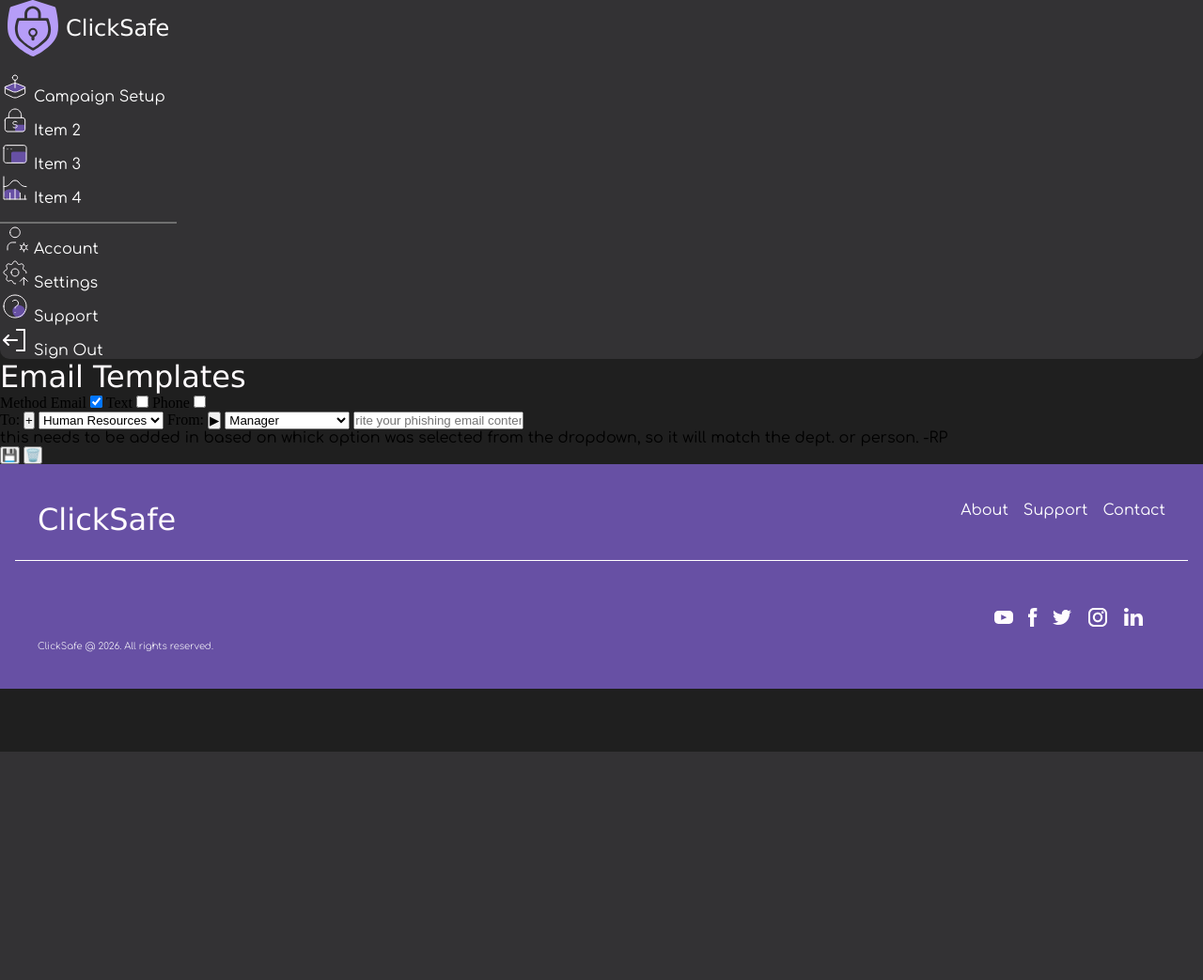
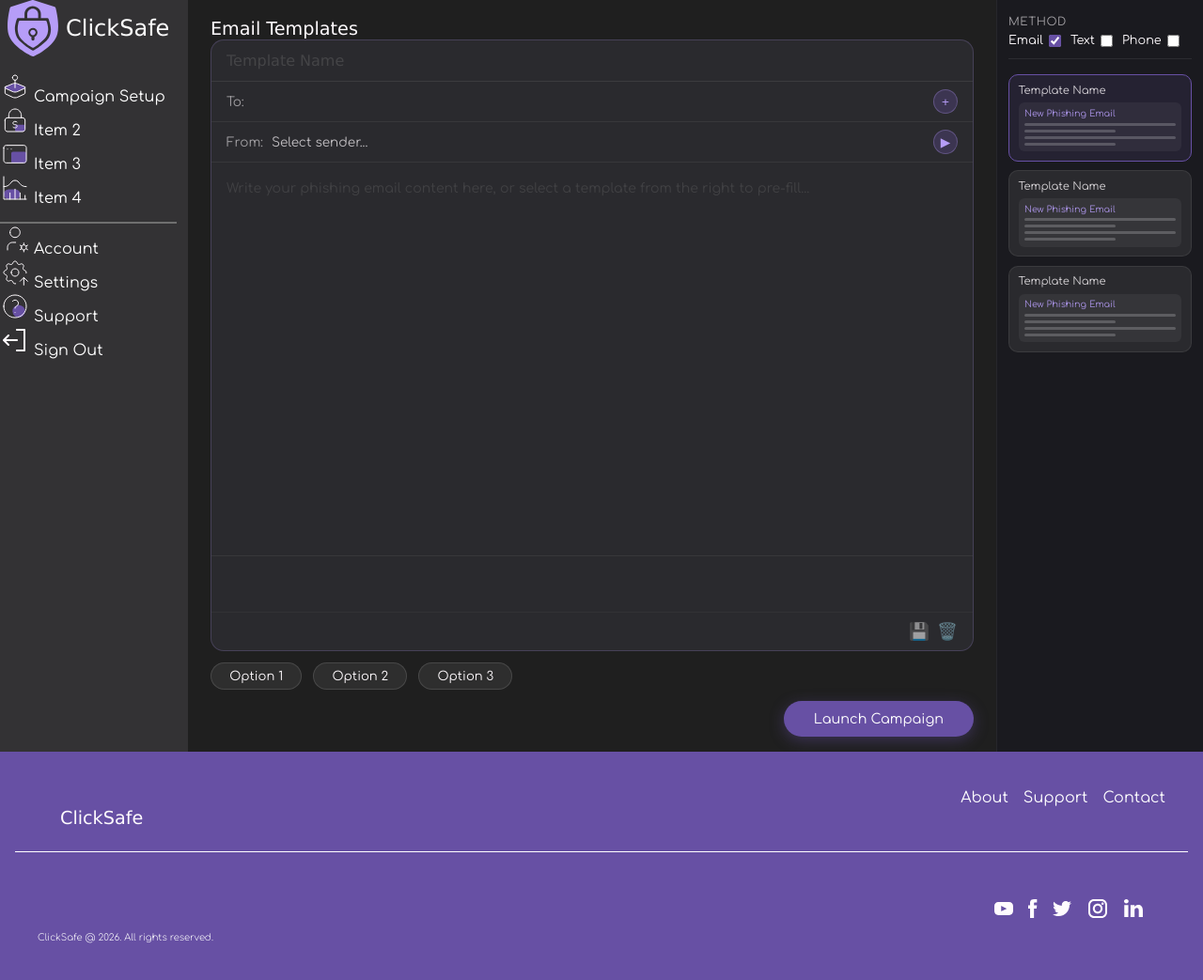
Before and after one commit to EuanFitz/capstone, a Node server app: page /emailTemplate in a window 1280 px wide. Shown: the whole page at 94% size. Before the commit the page ends 800 px from the top, so only its background shows below. Run offline with Node 20, Linux system fonts and the light colour scheme; the visitor is signed in with stand-in values (Sample User, id 1); some libraries are stand-ins or nearby versions.

Commit message:
Template Page - mostly done
functional. but doesn't match the wireframe for css yet. will work on this. -RP

```diff
--- a/public/css/emailTemplate.css
+++ b/public/css/emailTemplate.css
@@ -0,0 +1,380 @@
+body { margin: 0; overflow: hidden; }
+
+main {
+    display: grid;
+    grid-template-columns: 200px 1fr 220px;
+    grid-template-rows: auto 1fr auto auto;
+    height: 100vh;
+    overflow: hidden;
+    gap: 0;
+}
+
+/* Nav */
+nav {
+    grid-column: 1/2;
+    grid-row: 1/5;
+    height: 100vh;
+    overflow-y: auto;
+    border-radius: 0;
+}
+
+/* Title */
+h1 {
+    grid-column: 2/3;
+    grid-row: 1/2;
+    padding: 1.2rem 1.5rem 0;
+    font-size: 1.2rem;
+    color: var(--PrimaryOffWhite);
+    flex-shrink: 0;
+}
+
+/* Right sidebar: method + mini templates */
+.sideTemplates {
+    grid-column: 3/4;
+    grid-row: 1/5;
+    background: #1a1a1f;
+    border-left: 1px solid rgba(255,255,255,0.06);
+    display: flex;
+    flex-direction: column;
+    overflow-y: auto;
+    padding: 1rem 0.75rem;
+    gap: 1rem;
+}
+
+.sideTemplates::-webkit-scrollbar { width: 4px; }
+.sideTemplates::-webkit-scrollbar-thumb {
+    background: var(--PrimaryMidPurple);
+    border-radius: 4px;
+}
+
+/* Method checkboxes */
+#methodContainer {
+    display: flex;
+    align-items: center;
+    gap: 0.4rem;
+    flex-wrap: wrap;
+    color: var(--PrimaryOffWhite);
+    font-family: var(--BodyFont);
+    font-size: 0.8rem;
+    padding-bottom: 0.75rem;
+    border-bottom: 1px solid rgba(255,255,255,0.08);
+}
+
+#methodContainer span {
+    width: 100%;
+    opacity: 0.6;
+    font-size: 0.75rem;
+    text-transform: uppercase;
+    letter-spacing: 0.05em;
+}
+
+#methodContainer input[type="checkbox"] {
+    accent-color: var(--PrimaryMidPurple);
+    margin-right: 0.2rem;
+}
+
+/* Mini template cards */
+.miniTemplates {
+    display: flex;
+    flex-direction: column;
+    gap: 0.6rem;
+}
+
+.templateCard,
+.activeTemplate {
+    background: #2a2a2e;
+    border: 1px solid rgba(255,255,255,0.08);
+    border-radius: 10px;
+    padding: 0.6rem;
+    cursor: pointer;
+    transition: border-color 0.2s, transform 0.15s;
+}
+
+.templateCard:hover {
+    border-color: rgba(182, 157, 248, 0.4);
+    transform: translateY(-1px);
+}
+
+.activeTemplate {
+    border-color: var(--PrimaryMidPurple);
+    background: rgba(103, 80, 164, 0.15);
+}
+
+.templateCardName {
+    color: var(--PrimaryOffWhite);
+    font-family: var(--BodyFont);
+    font-size: 0.72rem;
+    margin: 0 0 0.4rem;
+    opacity: 0.8;
+}
+
+.templatePreview {
+    background: rgba(255,255,255,0.05);
+    border-radius: 6px;
+    padding: 0.4rem;
+}
+
+.previewSubject {
+    font-size: 0.6rem;
+    color: var(--PrimaryLightPurple);
+    font-family: var(--BodyFont);
+    margin-bottom: 0.3rem;
+    opacity: 0.9;
+}
+
+.previewLines { display: flex; flex-direction: column; gap: 0.25rem; }
+.previewLine { height: 3px; background: rgba(255,255,255,0.2); border-radius: 2px; width: 100%; }
+.previewLine.short { width: 60%; }
+
+/* ========== EMAIL COMPOSER ========== */
+.emailContainer {
+    grid-column: 2/3;
+    grid-row: 2/3;
+    padding: 0 1.5rem;
+    overflow: hidden;
+    display: flex;
+    flex-direction: column;
+}
+
+.emailContainer form {
+    background: #2a2a2e;
+    border: 1px solid rgba(182, 157, 248, 0.2);
+    border-radius: 14px;
+    display: flex;
+    flex-direction: column;
+    height: 100%;
+    overflow: hidden;
+}
+
+/* Template name bar */
+.templateNameInput {
+    background: transparent;
+    border: none;
+    border-bottom: 1px solid rgba(255,255,255,0.08);
+    color: var(--PrimaryOffWhite);
+    font-family: var(--HeadFont);
+    font-size: 1rem;
+    padding: 0.75rem 1rem;
+    outline: none;
+    width: 100%;
+}
+
+.templateNameInput::placeholder { opacity: 0.35; }
+
+/* To / From rows */
+.emailField {
+    display: flex;
+    align-items: center;
+    gap: 0.5rem;
+    padding: 0.5rem 1rem;
+    border-bottom: 1px solid rgba(255,255,255,0.06);
+    position: relative;
+}
+
+.emailField label {
+    color: var(--PrimaryOffWhite);
+    font-family: var(--BodyFont);
+    font-size: 0.85rem;
+    opacity: 0.55;
+    min-width: 40px;
+}
+
+#recipientTags {
+    display: flex;
+    flex-wrap: wrap;
+    gap: 0.3rem;
+    flex: 1;
+}
+
+.tag {
+    background: var(--PrimaryMidPurple);
+    color: white;
+    border-radius: 20px;
+    padding: 0.15rem 0.6rem;
+    font-size: 0.78rem;
+    font-family: var(--BodyFont);
+    display: flex;
+    align-items: center;
+    gap: 0.3rem;
+}
+
+.tag button {
+    background: none;
+    border: none;
+    color: white;
+    cursor: pointer;
+    font-size: 0.9rem;
+    padding: 0;
+    opacity: 0.7;
+}
+
+.tag button:hover { opacity: 1; }
+
+#fromValue {
+    flex: 1;
+    color: var(--PrimaryOffWhite);
+    font-family: var(--BodyFont);
+    font-size: 0.85rem;
+    opacity: 0.7;
+}
+
+.emailButton {
+    background: rgba(103, 80, 164, 0.3);
+    border: 1px solid rgba(182, 157, 248, 0.3);
+    color: var(--PrimaryLightPurple);
+    border-radius: 50%;
+    width: 26px;
+    height: 26px;
+    display: flex;
+    align-items: center;
+    justify-content: center;
+    cursor: pointer;
+    font-size: 0.85rem;
+    transition: background-color 0.2s;
+    flex-shrink: 0;
+    padding: 0;
+}
+
+.emailButton:hover { background-color: var(--PrimaryMidPurple); }
+
+/* Custom dropdowns */
+.dropdown {
+    position: absolute;
+    top: 100%;
+    left: 3.5rem;
+    background: #1f1f2e;
+    border: 1px solid rgba(182, 157, 248, 0.3);
+    border-radius: 10px;
+    min-width: 180px;
+    z-index: 100;
+    display: none;
+    box-shadow: 0 8px 24px rgba(0,0,0,0.4);
+    overflow: hidden;
+}
+
+.dropdown.show { display: block; }
+
+.dropdownTitle {
+    color: var(--PrimaryLightPurple);
+    font-family: var(--BodyFont);
+    font-size: 0.75rem;
+    padding: 0.5rem 0.75rem 0.25rem;
+    opacity: 0.8;
+    border-bottom: 1px solid rgba(255,255,255,0.06);
+    margin: 0;
+}
+
+.dropdownItem {
+    padding: 0.5rem 0.75rem;
+    color: var(--PrimaryOffWhite);
+    font-family: var(--BodyFont);
+    font-size: 0.85rem;
+    cursor: pointer;
+    transition: background 0.15s;
+}
+
+.dropdownItem:hover { background: rgba(103, 80, 164, 0.4); }
+
+/* Email body */
+#emailBody {
+    flex: 1;
+    background: transparent;
+    border: none;
+    border-bottom: 1px solid rgba(255,255,255,0.06);
+    color: var(--PrimaryOffWhite);
+    font-family: var(--BodyFont);
+    font-size: 0.88rem;
+    padding: 1rem;
+    resize: none;
+    outline: none;
+    line-height: 1.7;
+    min-height: 0;
+}
+
+#emailBody::placeholder { opacity: 0.3; }
+
+/* Signature */
+.emailSignature {
+    padding: 0.75rem 1rem;
+    color: var(--PrimaryOffWhite);
+    font-family: var(--BodyFont);
+    font-size: 0.82rem;
+    opacity: 0.6;
+    white-space: pre-line;
+    border-bottom: 1px solid rgba(255,255,255,0.06);
+    margin: 0;
+    min-height: 60px;
+}
+
+/* Save/delete row */
+.saveArchive {
+    display: flex;
+    justify-content: flex-end;
+    gap: 0.5rem;
+    padding: 0.6rem 1rem;
+}
+
+.saveArchive button {
+    background: none;
+    border: none;
+    font-size: 1.1rem;
+    cursor: pointer;
+    opacity: 0.55;
+    transition: opacity 0.2s;
+}
+
+.saveArchive button:hover { opacity: 1; }
+
+/* ========== BOTTOM BARS ========== */
+.optionsContainer {
+    grid-column: 2/3;
+    grid-row: 3/4;
+    display: flex;
+    gap: 0.75rem;
+    padding: 0.75rem 1.5rem 0;
+}
+
+.optionBttn {
+    background: rgba(255,255,255,0.07);
+    border: 1px solid rgba(255,255,255,0.12);
+    color: var(--PrimaryOffWhite);
+    border-radius: 20px;
+    padding: 0.35rem 1.2rem;
+    font-family: var(--BodyFont);
+    font-size: 0.82rem;
+    cursor: pointer;
+    transition: background-color 0.2s;
+}
+
+.optionBttn:hover { background-color: rgba(103, 80, 164, 0.4); }
+
+.launchContainer {
+    grid-column: 2/3;
+    grid-row: 4/5;
+    display: flex;
+    justify-content: flex-end;
+    padding: 0.75rem 1.5rem 1rem;
+}
+
+.launchContainer button {
+    background: var(--PrimaryMidPurple);
+    color: white;
+    border: none;
+    border-radius: 30px;
+    padding: 0.7rem 2rem;
+    font-family: var(--BodyFont);
+    font-size: 0.9rem;
+    cursor: pointer;
+    transition: background-color 0.2s, transform 0.1s;
+    box-shadow: 0 4px 16px rgba(103, 80, 164, 0.4);
+}
+
+.launchContainer button:hover {
+    background-color: var(--LogoBlue);
+    transform: translateY(-1px);
+}
+
+/* Footer */
+footer {
+    grid-column: 1/4;
+}
--- /dev/null
+++ b/public/js/emailTemplate.js
@@ -0,0 +1,123 @@
+// ----------------------------To: dropdown ----
+const addToBtn = document.querySelector('.emailField-to .emailButton');
+const toDropdown = document.getElementById('emailTo');
+const recipientTags = document.getElementById('recipientTags');
+
+toDropdown.style.display = 'none';
+
+const toOverlay = document.createElement('div');
+toOverlay.className = 'dropdown';
+toOverlay.id = 'toDropdown';
+['Human Resources', 'Marketing', 'Sales', 'Finance', 'All Staff'].forEach(opt => {
+    const item = document.createElement('div');
+    item.className = 'dropdownItem';
+    item.textContent = opt;
+    item.addEventListener('click', () => {
+        addTag(opt);
+        toOverlay.classList.remove('show');
+    });
+    toOverlay.appendChild(item);
+});
+addToBtn.parentElement.appendChild(toOverlay);
+
+addToBtn.addEventListener('click', (e) => {
+    e.preventDefault();
+    e.stopPropagation();
+    toOverlay.classList.toggle('show');
+    fromOverlay.classList.remove('show');
+});
+
+function addTag(val) {
+    const existing = [...recipientTags.querySelectorAll('.tag')].map(t => t.dataset.value);
+    if (existing.includes(val)) return;
+    const tag = document.createElement('span');
+    tag.className = 'tag';
+    tag.dataset.value = val;
+    tag.innerHTML = `${val} <button type="button" onclick="this.parentElement.remove()">×</button>`;
+    recipientTags.appendChild(tag);
+}
+
+// ------------------------------From: dropdown ----
+const fromBtn = document.querySelector('.emailField-from .emailButton');
+const fromSelect = document.getElementById('emailFrom');
+const fromValueDisplay = document.getElementById('fromValue');
+
+fromSelect.style.display = 'none';
+
+const fromOverlay = document.createElement('div');
+fromOverlay.className = 'dropdown fromDropdown';
+fromOverlay.id = 'fromDropdown';
+
+const fromTitle = document.createElement('p');
+fromTitle.className = 'dropdownTitle';
+fromTitle.textContent = 'Appear to be from:';
+fromOverlay.appendChild(fromTitle);
+
+['Manager', 'Area Manager', 'CFO', 'Human Resources', 'IT Department'].forEach(opt => {
+    const item = document.createElement('div');
+    item.className = 'dropdownItem';
+    item.textContent = opt;
+    item.addEventListener('click', () => {
+        fromValueDisplay.textContent = opt;
+        updateSignature(opt);
+        fromOverlay.classList.remove('show');
+    });
+    fromOverlay.appendChild(item);
+});
+fromBtn.parentElement.appendChild(fromOverlay);
+
+fromBtn.addEventListener('click', (e) => {
+    e.preventDefault();
+    e.stopPropagation();
+    fromOverlay.classList.toggle('show');
+    toOverlay.classList.remove('show');
+});
+
+// -----------------------------------Signature auto-fill ----
+const signatures = {
+    'Manager': 'Best regards,\nYour Manager\nmanager@company.com',
+    'Area Manager': 'Regards,\nArea Management Team\nareamanager@company.com',
+    'CFO': 'Sincerely,\nChief Financial Officer\ncfo@company.com',
+    'Human Resources': 'Kind regards,\nHuman Resources Department\nhr@company.com',
+    'IT Department': 'Thank you,\nIT Support Team\nit.support@company.com'
+};
+
+function updateSignature(sender) {
+    const sigEl = document.getElementById('emailSignature');
+    sigEl.textContent = signatures[sender] || '';
+}
+
+// -----------------------------------Template loading ----
+function loadTemplate(card, content) {
+    document.querySelectorAll('.templateCard, .activeTemplate').forEach(c => {
+        c.classList.remove('activeTemplate');
+        c.classList.add('templateCard');
+    });
+    card.classList.remove('templateCard');
+    card.classList.add('activeTemplate');
+    document.getElementById('emailBody').value = content;
+}
+
+// --------------------------Close dropdowns on outside click ----
+document.addEventListener('click', () => {
+    document.querySelectorAll('.dropdown').forEach(d => d.classList.remove('show'));
+});
+
+// ---------------------------Save button ----
+document.getElementById('save').addEventListener('click', (e) => {
+    e.preventDefault();
+    const name = document.getElementById('templateName')?.value || 'Untitled';
+    alert(`Template "${name}" saved!`);
+    // TO-DO: wire to POST /api/admin/templates - RP
+});
+
+// ---- Delete button ----
+document.getElementById('delete').addEventListener('click', (e) => {
+    e.preventDefault();
+    if (confirm('Delete this template?')) {
+        document.getElementById('emailBody').value = '';
+        document.getElementById('emailSignature').textContent = '';
+        document.getElementById('fromValue').textContent = 'Select sender...';
+        recipientTags.innerHTML = '';
+    }
+});
--- a/public/js/global.js
+++ b/public/js/global.js
@@ -1,11 +1,17 @@
 const logoutButton = document.querySelector('#logout');
 
-logoutButton.addEventListener('click', async (e) =>{
+if (logoutButton) {
+  logoutButton.addEventListener('click', async (e) => {
     e.preventDefault();
-    const res = await fetch('api/auth/logout', {
+    try {
+      const res = await fetch('/api/auth/logout', {
         method: 'POST',
-    });
-    if(res.ok){
+      });
+      if (res.ok) {
         window.location.href = '/login';
-    }ca
-});
+      }
+    } catch (err) {
+      console.error('Logout failed:', err);
+    }
+  });
+}
--- a/server.js
+++ b/server.js
@@ -25,6 +25,7 @@ app.use(helmet({
       directives: {
         "defaultSrc": ["'self'"],
         "scriptSrc": ["'self'", "https://cdn.jsdelivr.net"],
+        "scriptSrcAttr": ["'unsafe-inline'"],
         "styleSrc": ["'self'", "'unsafe-inline'", "https://fonts.googleapis.com"],
         "fontSrc": ["'self'", "https://fonts.gstatic.com"],
         "imgSrc": ["'self'", "data:"],
--- a/views/pages/emailTemplate.ejs
+++ b/views/pages/emailTemplate.ejs
@@ -24,49 +24,142 @@
         <label for="checkPhone">Phone</label>
         <input type="checkbox">
       </div>
+<!------Mini Templates -->
+      <section class="miniTemplates">
+        <div class="activeTemplate"
+          onclick="loadTemplate(this, 'Dear Employee,\n\nPlease verify your account credentials immediately by clicking the link below. Failure to do so will result in account suspension.\n\nClick here: http://verify-account.fake/login\n\nIT Department')">
+
+          <p class="templateCardName">Template Name</p>
+
+          <div class="templatePreview">
+              <div class="previewSubject">
+                New Phishing Email
+              </div>
+
+              <div class="previewLines">
+                  <div class="previewLine"></div>
+                  <div class="previewLine short"></div>
+                  <div class="previewLine"></div>
+                  <div class="previewLine short"></div>
+              </div>
 
           </div>
+        </div>
+
+        <!-- next template -->
+        <div class="templateCard"
+          onclick="loadTemplate(this, 'Urgent: Your invoice #4821 is ready.\n\nPlease download and review the attached invoice immediately. If you have questions, contact billing.\n\nDownload: http://invoices.fake/download\n\nAccounts Payable')">
+
+          <p class="templateCardName">Template Name</p>
+
+          <div class="templatePreview">
+              <div class="previewSubject">
+                New Phishing Email
+              </div>
+
+              <div class="previewLines">
+                  <div class="previewLine"></div>
+                  <div class="previewLine short"></div>
+                  <div class="previewLine"></div>
+                  <div class="previewLine short"></div>
+              </div>
+
+          </div>
+        </div>
+
+        <!-- another card -->
+        <div class="templateCard"
+          onclick="loadTemplate(this, 'Hi there,\n\nYou have a pending document awaiting your signature. Please sign immediately to avoid delays.\n\nSign here: http://docusign.fake/sign\n\nLegal Department')">
+
+          <p class="templateCardName">Template Name</p>
+
+          <div class="templatePreview">
+              <div class="previewSubject">
+                New Phishing Email
+              </div>
+
+              <div class="previewLines">
+                  <div class="previewLine"></div>
+                  <div class="previewLine short"></div>
+                  <div class="previewLine"></div>
+                  <div class="previewLine short"></div>
+              </div>
+
+          </div>
+        </div>
+
+      </section>
+
+
+    </div>
+
+
+
+
 <!-----------------------Fake Email Form----------------------->
     <section class="emailContainer">
       <form action="">
+
+        <input type="text" id="templateName" placeholder="Template Name" class="templateNameInput">
 <!-------TO:   -->
+       <div class="emailField emailField-to">
         <label for="emailTo">To:</label>
-       <button class="emailButton">+</button>
+
+        <div id="recipientTags"></div>
+
+        <button class="emailButton" type="button">+</button>
+
         <select name="emailTo" id="emailTo">
             <option value="">Human Resources</option>
             <option value="">Marketing</option>
             <option value="">Sales</option>
         </select>
+      </div>
 
 <!-------FROM:   -->
+      <div class="emailField emailField-from">
           <label for="emailFrom">From:</label>
-       <button class="emailButton">▶</button>
+
+          <span id="fromValue">Select sender...</span>
+
+          <button class="emailButton" type="button">▶</button>
+
           <select name="emailFrom" id="emailFrom">
               <option value="">Manager</option>
               <option value="">Area Manager</option>
               <option value="">CFO</option>
               <option value="">Human Resources</option>
           </select>
+      </div>
 
 <!-------body   -->
-       <input type="textarea" placeholder="rite your phishing email content here, or select a template from the right to pre-fill...">
+    <textarea id="emailBody" placeholder="Write your phishing email content here, or select a template from the right to pre-fill..."></textarea>
 
 <!-------Signature area stuff   -->
-      <p>this needs to be added in based on whick option was selected from the dropdown, so it will match the dept. or person. -RP</p>
+    <pre id="emailSignature" class="emailSignature"></pre>
 
 <!-------save or trash  -->
        <div class="saveArchive">
 
-        <button>💾</button>
+        <button id="save">💾</button>
 
-        <button>🗑️</button>
-
+        <button id="delete">🗑️</button>
 
        </div>
-
-
       </form>
     </section>
+<!-------------------Launch Campaign----------------->
+    <div class="launchContainer">
+      <button>Launch Campaign</button>
+    </div>
+<!---------------------Option Buttons---------------->
+
+  <div class="optionsContainer">
+    <button class="optionBttn">Option 1</button>
+    <button class="optionBttn">Option 2</button>
+    <button class="optionBttn">Option 3</button>
+
+  </div>
 
 
 
@@ -74,5 +167,7 @@
     </main>
 
     <%- include('../includes/footer') %>
+
+    <script src="/js/emailTemplate.js"></script>
 </body>
 </html>
```
Lines whose indentation alone changed are shown as unchanged.
